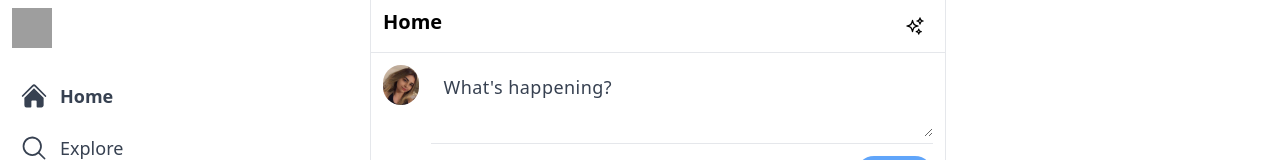
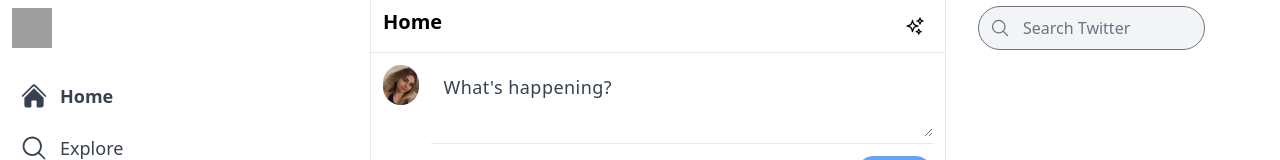
Before and after one commit to ozgeozkaraa01/twitter-clone, a Next.js app: page / in a window 1280 px wide. Shown: the top 160 px of the page. Built offline with nearby package versions, Linux system fonts and the light colour scheme; grey boxes are pictures that could not be loaded.

Commit message:
Widgets Component and Search Bar have been created

```diff
--- /dev/null
+++ b/components/Widgets.js
@@ -0,0 +1,14 @@
+import { MagnifyingGlassIcon } from "@heroicons/react/24/outline";
+
+export default function Widgets() {
+  return (
+    <div className="xl:w-[600px] hidden lg:inline ml-8 space-y-5">
+        <div className="w-[90%] xl:w-[75%] sticky top-0 bg-white py-1.5 z-50">
+            <div className="flex items-center p-3 rounded-full relative">
+                <MagnifyingGlassIcon className="h-5 z-50 text-gray-500" />
+                <input className="absolute inset-0 pl-11 rounded-full border-gray-500 text-gray-700 focus:shadow-lg focus:bg-white bg-gray-100" type="text" placeholder="Search Twitter"></input>
+            </div>
+        </div>
+    </div>
+  )
+}
--- a/pages/index.js
+++ b/pages/index.js
@@ -1,6 +1,7 @@
 import Head from 'next/head'
 import Feed from '../components/Feed'
 import Sidebar from '../components/Sidebar'
+import Widgets from '../components/Widgets'
 
 
 export default function Home() {
@@ -20,6 +21,7 @@
       <Feed />
 
       {/* Widgets */}
+      <Widgets />
 
       {/* Modal */}
       </main>
```
